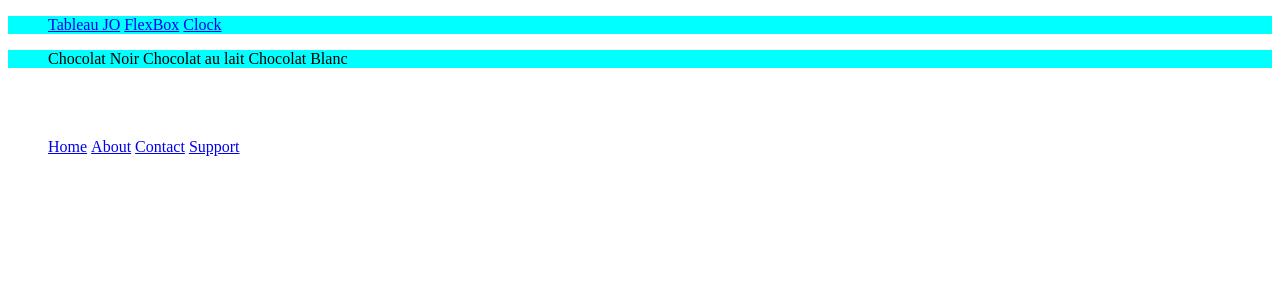
After one commit to viktori57/viktori57.github.io, a PHP site: page /cours_php/cours_presentielle/12.navigation/navigation.php in a window 1280 px wide. The commit adds this page. Shown: the top 300 px of the page. Run offline with PHP 8.4, Linux system fonts and the light colour scheme; some libraries are stand-ins or nearby versions.

Commit message:
Commit all

```diff
--- /dev/null
+++ b/cours_presentielle/12.navigation/navigation.css
@@ -0,0 +1,11 @@
+li {
+    display: inline-block;
+}
+
+ol {
+    list-style-type: lower-alpha;
+}
+
+nav {
+    background-color: aqua;
+}
--- /dev/null
+++ b/cours_presentielle/12.navigation/navigation.php
@@ -0,0 +1,43 @@
+<!DOCTYPE html>
+<html lang="fr">
+<head>
+    <meta charset="UTF-8">
+    <title>Document</title>
+    <script src="https://unpkg.com/boxicons@2.1.4/dist/boxicons.js"></script>
+    <link rel="stylesheet" href="navigation.css">
+</head>
+<body>
+
+    <nav>
+
+        <ol>
+            <li><a href="./tableauJO.php">Tableau JO</a></li>
+            <li><a href="./flexbox.php">FlexBox</a></li>
+            <li><a href="#">Clock</a></li>
+        </ol>
+        </nav>
+        <nav>
+        <ul>
+            <li>Chocolat Noir</li>
+            <li>Chocolat au lait</li>
+            <li>Chocolat Blanc</li>
+        </ul>
+    </nav>
+    <box-icon name='search-alt-2'></box-icon>
+</body>
+<body>
+    <ol>
+            <li><a href="./home.php">Home</a></li>
+            <li><a href="./about.php">About</a></li>
+            <li><a href="#">Contact</a></li>
+            <li><a href="#">Support</a></li>
+            <box-icon name='search-alt-2'></box-icon>
+
+    </ol>
+</body>
+
+
+
+
+
+</html>
```
Also changed, not shown: cours_presentielle/11.formulaire_connexion/connexion.php (+14 -6 lines), cours_presentielle/11.formulaire_connexion/formulaire.php (+4 -3 lines), cours_presentielle/11.formulaire_connexion/reset.php (+5 -4 lines).
